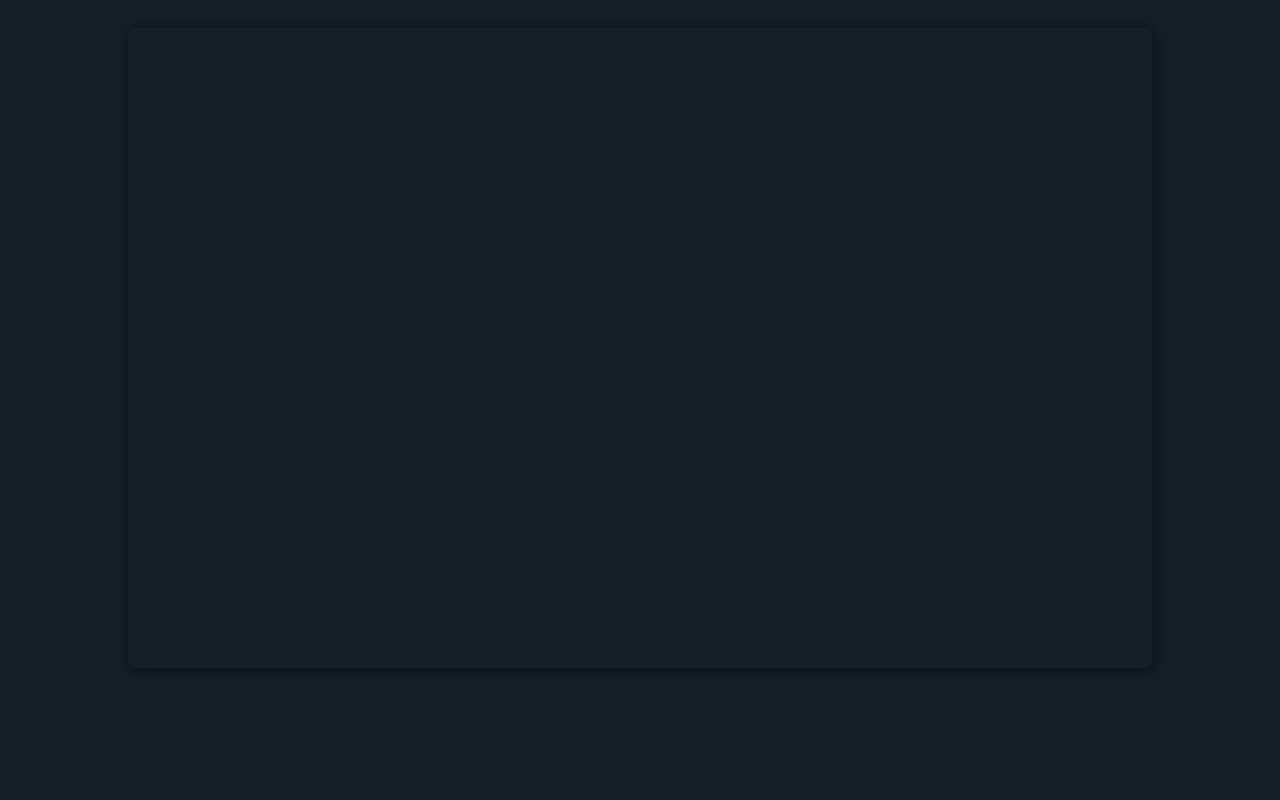
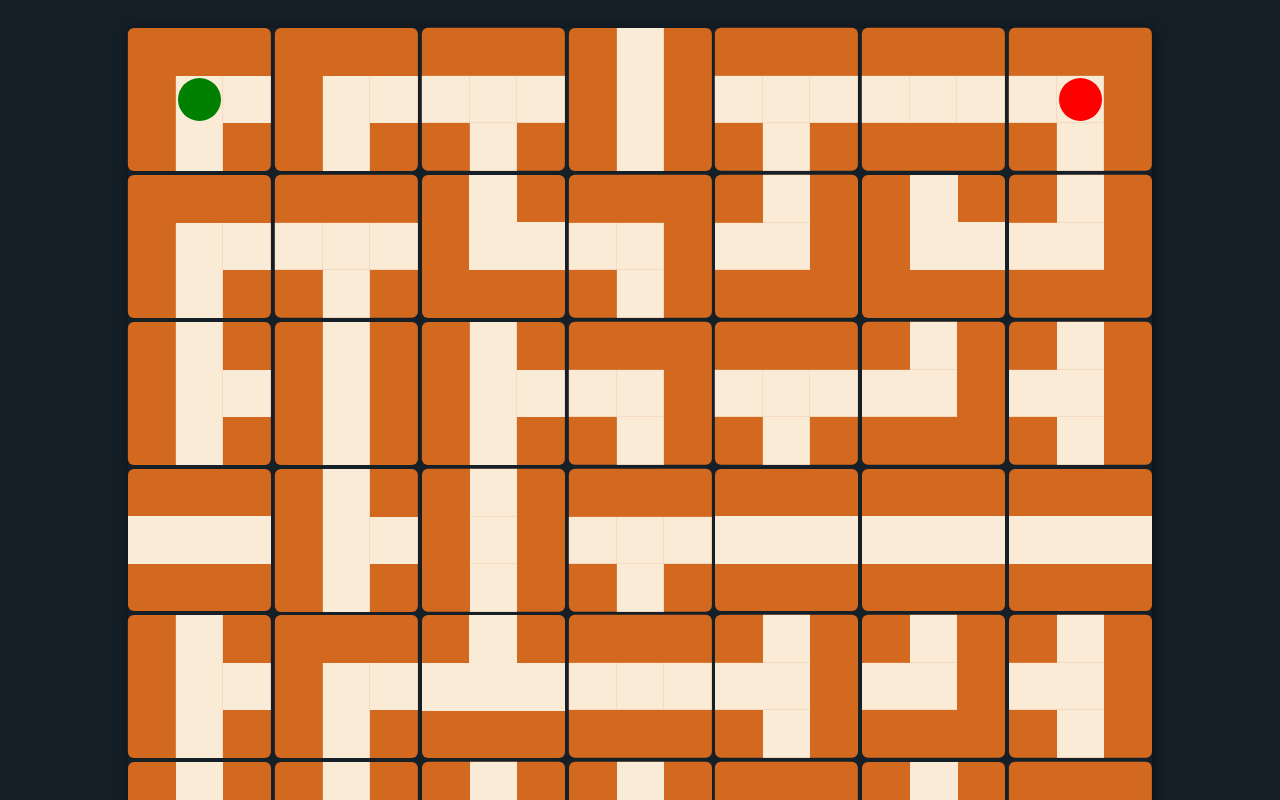
Before and after one commit to vforteli/maze, a React (Vite) app in the folder frontend/: page / in a window 1280 px wide. Shown: the top 800 px of the page. Built offline with nearby package versions, Linux system fonts and the light colour scheme.

Commit message:
something resembling a board

```diff
--- a/frontend/src/App.css
+++ b/frontend/src/App.css
@@ -18,7 +18,7 @@ body {
 .wrapper {
   border-radius: 8px;
   width: var(--table-width);
-  height: 80vh;
-  overflow: auto;
+  /* height: 80vh; */
+  /* overflow: auto; */
   box-shadow: 2px 2px 15px 0px rgba(0, 0, 0, 0.5);
 }
--- a/frontend/src/App.tsx
+++ b/frontend/src/App.tsx
@@ -1,6 +1,7 @@
 import { useMemo, useState } from "react";
 import "./App.css";
 import { useAppDispatch, useAppSelector } from "./store/store";
+import { BoardMemoized } from "./board/Board";
 
 function App() {
   const dispatch = useAppDispatch();
@@ -8,7 +9,9 @@ function App() {
   return (
     <>
       <div className="container">
-        <div className="wrapper"></div>
+        <div className="wrapper">
+          <BoardMemoized />
+        </div>
       </div>
     </>
   );
--- /dev/null
+++ b/frontend/src/board/Board.scss
@@ -0,0 +1,5 @@
+.board {
+  display: grid;
+  grid-template-columns: 1fr 1fr 1fr 1fr 1fr 1fr 1fr;
+  grid-gap: 4px;
+}
--- /dev/null
+++ b/frontend/src/board/Board.tsx
@@ -0,0 +1,25 @@
+import "./Board.scss";
+import React from "react";
+import { CellMemoized, directions } from "./Cell";
+import { getRandomInteger, shuffleArray } from "../utils";
+import { fixedCells, movableCells } from "./Cells";
+
+export type BoardProps = unknown;
+
+const Board = () => {
+  const randomCells = shuffleArray(movableCells);
+
+  return (
+    <div className="board">
+      {fixedCells.map((o, i) => {
+        return o !== undefined ? (
+          <CellMemoized key={i} {...o} />
+        ) : (
+          <CellMemoized key={i} {...randomCells.pop()!} rotation={directions[getRandomInteger(0, 3)]} />
+        );
+      })}
+    </div>
+  );
+};
+
+export const BoardMemoized = React.memo(Board);
--- /dev/null
+++ b/frontend/src/board/Cell.scss
@@ -0,0 +1,25 @@
+.cell-container {
+  position: relative;
+
+  .content {
+    position: absolute;
+    top: 0;
+    right: 0;
+    bottom: 0;
+    left: 0;
+    z-index: 10;
+  }
+  .cell {
+    background-color: chocolate;
+    border-radius: 6px;
+    aspect-ratio: 1;
+
+    display: grid;
+    grid-template-columns: 1fr 1fr 1fr;
+    grid-template-rows: 1fr 1fr 1fr;
+
+    .road {
+      background-color: antiquewhite;
+    }
+  }
+}
--- /dev/null
+++ b/frontend/src/board/Cell.tsx
@@ -0,0 +1,36 @@
+import "./Cell.scss";
+import React, { ReactNode } from "react";
+
+export const directions = [0, 90, 180, 270] as const;
+export type Direction = (typeof directions)[number];
+
+export const LCell: Direction[] = [0, 90];
+export const TCell: Direction[] = [0, 90, 270];
+export const ICell: Direction[] = [90, 270];
+
+export type CellProps = {
+  openings: readonly Direction[];
+  rotation: Direction;
+  content?: ReactNode | undefined;
+};
+
+const Cell = (props: CellProps) => {
+  return (
+    <div className="cell-container">
+      <div className="content">{props.content}</div>
+      <div className="cell" style={{ transform: `rotate(${props.rotation}deg)` }}>
+        <div />
+        {props.openings.includes(0) ? <div className="road" /> : <div />}
+        <div />
+        {props.openings.includes(270) ? <div className="road" /> : <div />}
+        <div className="road" />
+        {props.openings.includes(90) ? <div className="road" /> : <div />}
+        <div />
+        {props.openings.includes(180) ? <div className="road" /> : <div />}
+        <div />
+      </div>
+    </div>
+  );
+};
+
+export const CellMemoized = React.memo(Cell);
--- /dev/null
+++ b/frontend/src/board/Cells.tsx
@@ -0,0 +1,101 @@
+import { CellProps, ICell, LCell, TCell } from "./Cell";
+import { StartingCellMemoized } from "./StartingCell";
+
+export const fixedCells: readonly (CellProps | undefined)[] = [
+  { openings: LCell, rotation: 90, content: <StartingCellMemoized color="green" /> },
+  undefined,
+  { openings: TCell, rotation: 180 },
+  undefined,
+  { openings: TCell, rotation: 180 },
+  undefined,
+  { openings: LCell, rotation: 180, content: <StartingCellMemoized color="red" /> },
+  undefined,
+  undefined,
+  undefined,
+  undefined,
+  undefined,
+  undefined,
+  undefined,
+  { openings: TCell, rotation: 90 },
+  undefined,
+  { openings: TCell, rotation: 90 },
+  undefined,
+  { openings: TCell, rotation: 180 },
+  undefined,
+  { openings: TCell, rotation: 270 },
+  undefined,
+  undefined,
+  undefined,
+  undefined,
+  undefined,
+  undefined,
+  undefined,
+  { openings: TCell, rotation: 90 },
+  undefined,
+  { openings: TCell, rotation: 0 },
+  undefined,
+  { openings: TCell, rotation: 270 },
+  undefined,
+  { openings: TCell, rotation: 270 },
+  undefined,
+  undefined,
+  undefined,
+  undefined,
+  undefined,
+  undefined,
+  undefined,
+  { openings: LCell, rotation: 0, content: <StartingCellMemoized color="blue" /> },
+  undefined,
+  { openings: TCell, rotation: 0 },
+  undefined,
+  { openings: TCell, rotation: 0 },
+  undefined,
+  { openings: LCell, rotation: 270, content: <StartingCellMemoized color="yellow" /> },
+];
+
+export const movableCells: readonly (Omit<CellProps, "rotation"> | undefined)[] = [
+  { openings: TCell },
+  { openings: TCell },
+  { openings: TCell },
+  { openings: TCell },
+  { openings: TCell },
+  { openings: TCell },
+
+  { openings: ICell },
+  { openings: ICell },
+  { openings: ICell },
+  { openings: ICell },
+  { openings: ICell },
+  { openings: ICell },
+  { openings: ICell },
+  { openings: ICell },
+  { openings: ICell },
+  { openings: ICell },
+  { openings: ICell },
+
+  { openings: LCell },
+  { openings: LCell },
+  { openings: LCell },
+  { openings: LCell },
+  { openings: LCell },
+  { openings: LCell },
+  { openings: LCell },
+  { openings: LCell },
+  { openings: LCell },
+  { openings: LCell },
+  { openings: LCell },
+  { openings: LCell },
+  { openings: LCell },
+  { openings: LCell },
+  { openings: LCell },
+  { openings: LCell },
+];
+
+/*
+
+6 * T
+16 * fixed
+11 * I
+16 * L
+
+*/
--- /dev/null
+++ b/frontend/src/board/StartingCell.scss
@@ -0,0 +1,13 @@
+.starting-cell {
+  height: 100%;
+  width: 100%;
+  display: flex;
+  justify-content: center;
+  align-items: center;
+
+  .circle {
+    border-radius: 50%;
+    height: 30%;
+    width: 30%;
+  }
+}
--- /dev/null
+++ b/frontend/src/board/StartingCell.tsx
@@ -0,0 +1,12 @@
+import React from "react";
+import "./StartingCell.scss";
+
+const StartingCell = (props: { color: string }) => {
+  return (
+    <div className="starting-cell">
+      <div className="circle" style={{ backgroundColor: `${props.color}` }}></div>
+    </div>
+  );
+};
+
+export const StartingCellMemoized = React.memo(StartingCell);
--- /dev/null
+++ b/frontend/src/utils.ts
@@ -0,0 +1,14 @@
+export function getRandomInteger(min: number, max: number): number {
+  return Math.floor(Math.random() * (max - min + 1)) + min;
+}
+
+export function shuffleArray<T>(array: readonly T[]): T[] {
+  const result = array.slice();
+
+  for (let i = result.length - 1; i > 0; i--) {
+    const j = Math.floor(Math.random() * (i + 1));
+    [result[i], result[j]] = [result[j], result[i]];
+  }
+
+  return result;
+}
```
